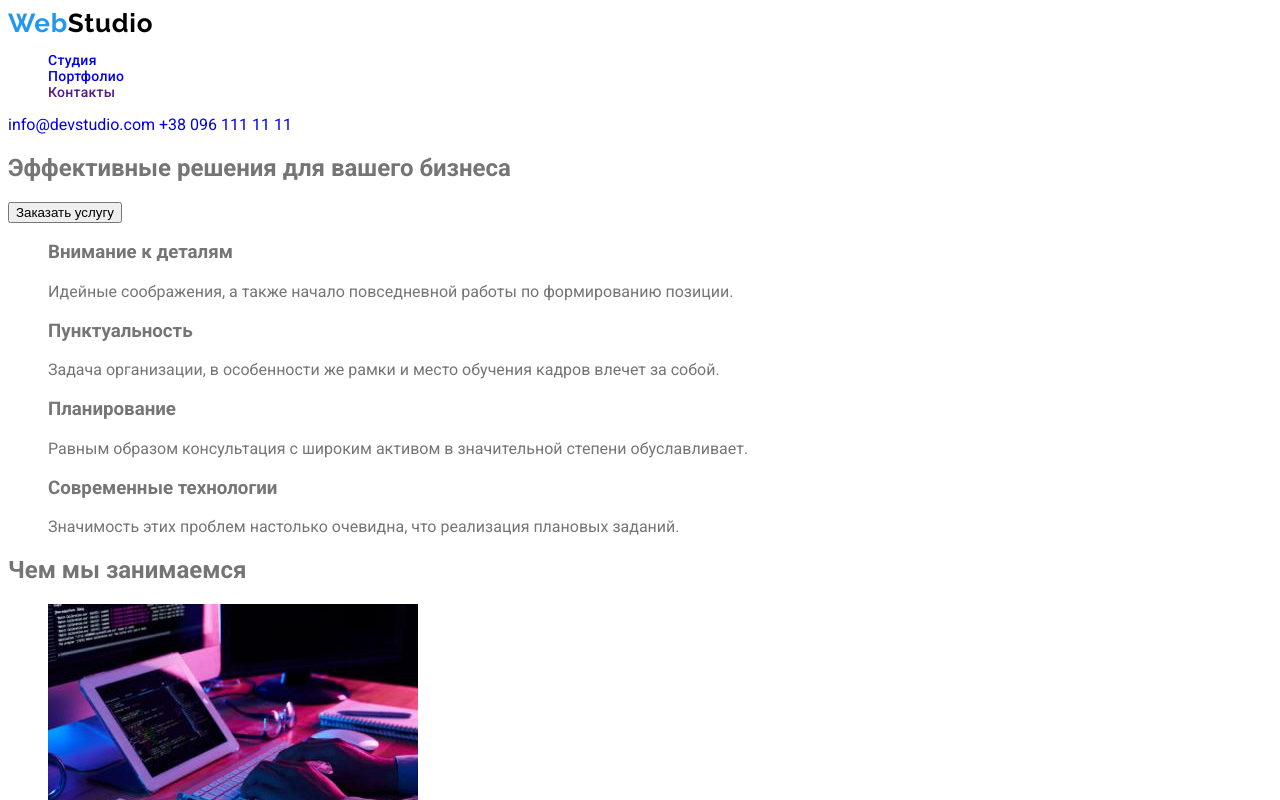
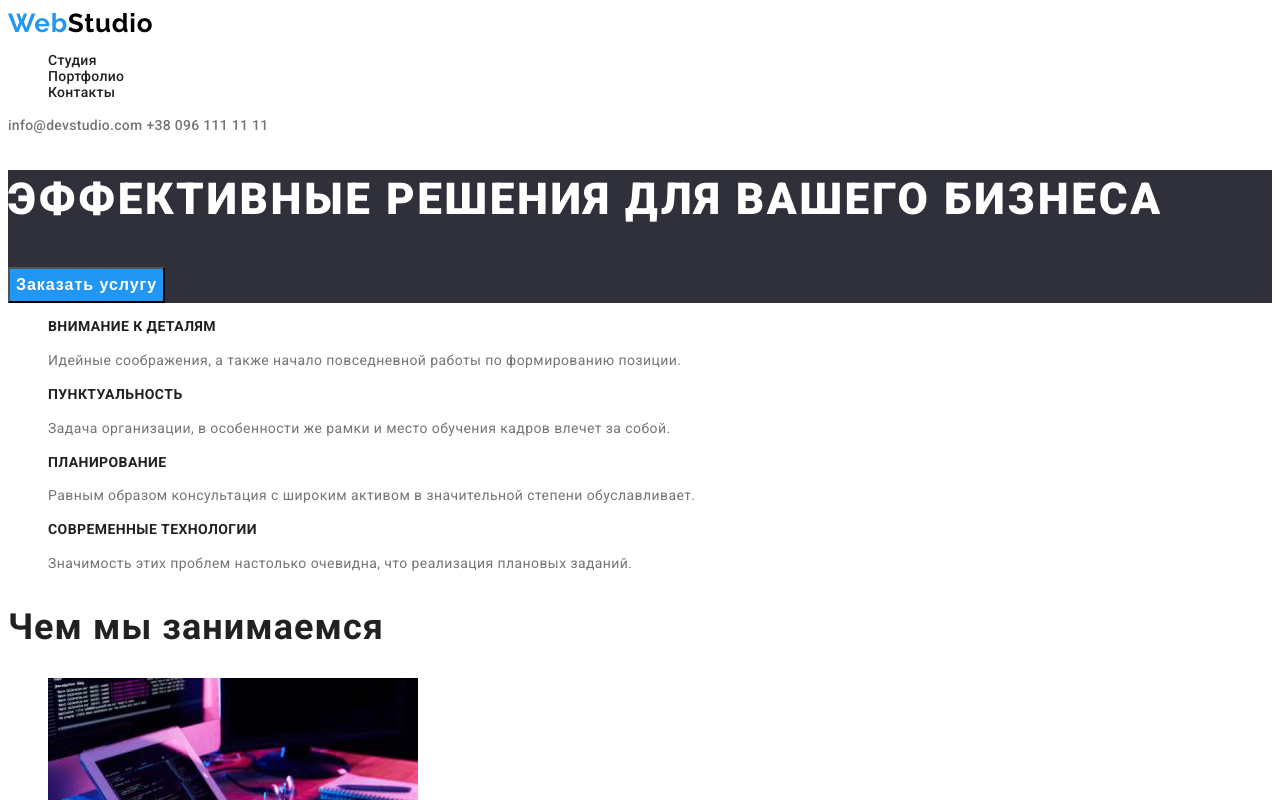
Before and after one commit to AntonSynkovskyi/goit-markup-hw-02, a plain HTML site: page index.html in a window 1280 px wide. Shown: the top 800 px of the page. Drawn offline with Linux system fonts and the light colour scheme.

Commit message:
start CSS

```diff
--- a/css/styles.css
+++ b/css/styles.css
@@ -20,13 +20,10 @@ body {
 
 .reset-link {
   text-decoration: none;
-}
-.reset-link:visited {
-    color: none;
+  color: inherit;
 }
 
 /* ========= START COMPONENTS ========= */
-
 
 /* ========= END COMPONENTS ========= */
 
@@ -55,6 +52,102 @@ line-height: 1.14;
   letter-spacing: 0.02em;
   color: var(--secondary-text-color);
 }
+
+.header-contacts {
+  font-weight: 500;
+  font-size: 14px;
+  line-height: 1.14;
+  letter-spacing: 0.02em;
+}
+
 /* ========= END HEADER ========= */
 
-.modal-btn
+/* ========= START HERO ========= */
+.hero {
+  background-color: var(--background-dark-color);
+}
+
+.hero-title {
+  font-weight: 900;
+  font-size: 44px;
+  line-height: 1.36;
+  letter-spacing: 0.06em;
+  text-transform: uppercase;
+  color: #ffffff;
+}
+
+.modal-btn {
+  font-weight: 700;
+  font-size: 16px;
+  line-height: 1.88;
+  letter-spacing: 0.06em;
+  color: #ffffff;
+  background-color: var(--accent-color);
+}
+
+.modal-btn:hover,
+.modal-btn:focus {
+  background-color: #188ce8;
+}
+/* ========= END HERO ========= */
+
+/* ========= START BENEFITS ========= */
+.benefits-title {
+  font-weight: 700;
+  font-size: 14px;
+  line-height: 1.14;
+  letter-spacing: 0.03em;
+  text-transform: uppercase;
+  color: var(--secondary-text-color);
+}
+
+.benefits-description {
+  font-size: 14px;
+  line-height: 1.71;
+  letter-spacing: 0.03em;
+}
+/* ========= END  BENEFITS ========= */
+
+/* ========= START WORK DIRECTIONS ========= */
+
+.work-directions-title {
+  font-weight: 700;
+  font-size: 36px;
+  line-height: 1.17;
+  letter-spacing: 0.03em;
+  color: var(--secondary-text-color);
+}
+/* ========= END WORK DIRECTIONS ========= */
+
+/* ========= START OUR TEAM ========= */
+.our-team {
+  background-color: var(--background-light-color);
+}
+
+.our-team-title {
+  font-weight: 700;
+  font-size: 36px;
+  line-height: 1.17;
+  letter-spacing: 0.03em;
+  color: var(--secondary-text-color);
+}
+.employees-name {
+  font-weight: 500;
+  font-size: 16px;
+  line-height: 1.19;
+  letter-spacing: 0.03em;
+  color: var(--secondary-text-color);
+}
+.employees-directions {
+  font-size: 16px;
+  line-height: 1.19;
+  letter-spacing: 0.03em;
+}
+/* ========= END OUR TEAM ========= */
+
+/* ========= START FOOTER ========= */
+.footer {
+  background-color: var(--background-dark-color);
+}
+
+/* ========= END FOOTER ========= */
--- a/index.html
+++ b/index.html
@@ -25,40 +25,46 @@
           <li><a class="reset-link nav-link" href="">Контакты</a></li>
         </ul>
       </nav>
-      <a class="reset-link nav-link" href="mailto:info@devstudio.com">info@devstudio.com</a>
-      <a class="reset-link nav-link" href="tel:+380961111111">+38 096 111 11 11</a>
+      <a class="reset-link nav-link header-contacts" href="mailto:info@devstudio.com"
+        >info@devstudio.com</a
+      >
+      <a class="reset-link nav-link header-contacts" href="tel:+380961111111">+38 096 111 11 11</a>
     </header>
     <main>
-      <section>
-        <h1>Эффективные решения для вашего бизнеса</h1>
-        <button type="button">Заказать услугу</button>
+      <section class="hero">
+        <h1 class="hero-title">Эффективные решения для вашего бизнеса</h1>
+        <button class="modal-btn" type="button">Заказать услугу</button>
       </section>
-      <section>
+      <section class="benefits">
         <ul class="reset-list">
           <li>
-            <h3>Внимание к деталям</h3>
-            <p>Идейные соображения, а также начало повседневной работы по формированию позиции.</p>
+            <h3 class="benefits-title">Внимание к деталям</h3>
+            <p class="benefits-description">
+              Идейные соображения, а также начало повседневной работы по формированию позиции.
+            </p>
           </li>
           <li>
-            <h3>Пунктуальность</h3>
-            <p>
+            <h3 class="benefits-title">Пунктуальность</h3>
+            <p class="benefits-description">
               Задача организации, в особенности же рамки и место обучения кадров влечет за собой.
             </p>
           </li>
           <li>
-            <h3>Планирование</h3>
-            <p>
+            <h3 class="benefits-title">Планирование</h3>
+            <p class="benefits-description">
               Равным образом консультация с широким активом в значительной степени обуславливает.
             </p>
           </li>
           <li>
-            <h3>Современные технологии</h3>
-            <p>Значимость этих проблем настолько очевидна, что реализация плановых заданий.</p>
+            <h3 class="benefits-title">Современные технологии</h3>
+            <p class="benefits-description">
+              Значимость этих проблем настолько очевидна, что реализация плановых заданий.
+            </p>
           </li>
         </ul>
       </section>
-      <section>
-        <h2>Чем мы занимаемся</h2>
+      <section class="work-directions">
+        <h2 class="work-directions-title">Чем мы занимаемся</h2>
         <ul class="reset-list">
           <li>
             <img src="./img/img-1.jpg" alt="Разработка алгоритма" width="370" height="294" />
@@ -76,33 +82,33 @@
           </li>
         </ul>
       </section>
-      <section>
-        <h2>Наша команда</h2>
+      <section class="our-team">
+        <h2 class="our-team-title">Наша команда</h2>
         <ul class="reset-list">
           <li>
             <img src="./img/img-4.jpg" alt="Игорь Демьяненко" width="270" height="260" />
-            <h3>Игорь Демьяненко</h3>
-            <p lang="en">Product Designer</p>
+            <h3 class="employees-name">Игорь Демьяненко</h3>
+            <p class="employees-directions" lang="en">Product Designer</p>
           </li>
           <li>
             <img src="./img/img-5.jpg" alt="Ольга Репина" width="270" height="260" />
-            <h3>Ольга Репина</h3>
-            <p lang="en">Frontend Developer</p>
+            <h3 class="employees-name">Ольга Репина</h3>
+            <p class="employees-directions" lang="en">Frontend Developer</p>
           </li>
           <li>
             <img src="./img/img-6.jpg" alt="Николай Тарасов" width="270" height="260" />
-            <h3>Николай Тарасов</h3>
-            <p lang="en">Marketing</p>
+            <h3 class="employees-name">Николай Тарасов</h3>
+            <p class="employees-directions" lang="en">Marketing</p>
           </li>
           <li>
             <img src="./img/img-7.jpg" alt="Михаил Ермаков" width="270" height="260" />
-            <h3>Михаил Ермаков</h3>
-            <p lang="en">UI Designer</p>
+            <h3 class="employees-name">Михаил Ермаков</h3>
+            <p class="employees-directions" lang="en">UI Designer</p>
           </li>
         </ul>
       </section>
     </main>
-    <footer>
+    <footer class="footer">
       <a class="reset-link" href="">WebStudio</a>
       <address>
         <a class="reset-link" href="https://goo.gl/maps/DQhFPQTbmfffRb8u7">
```
Lines whose indentation alone changed are shown as unchanged.
